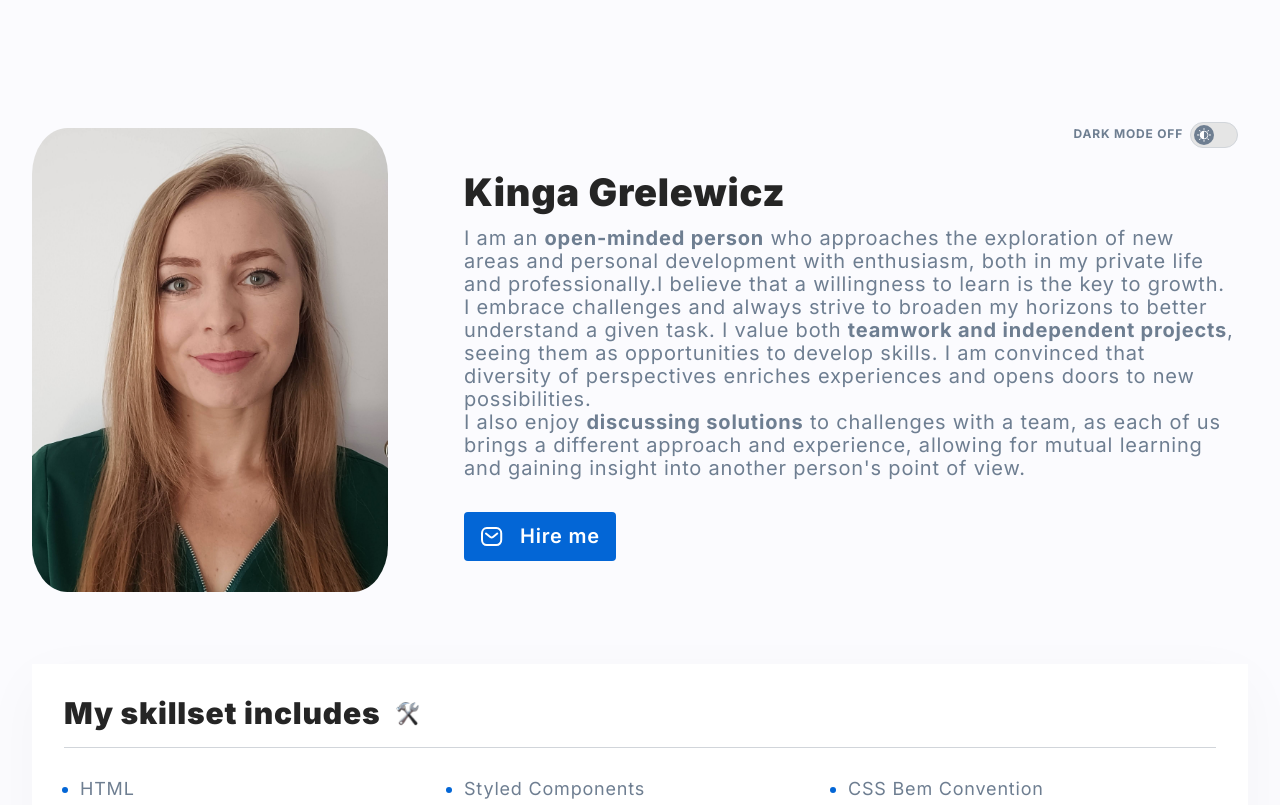
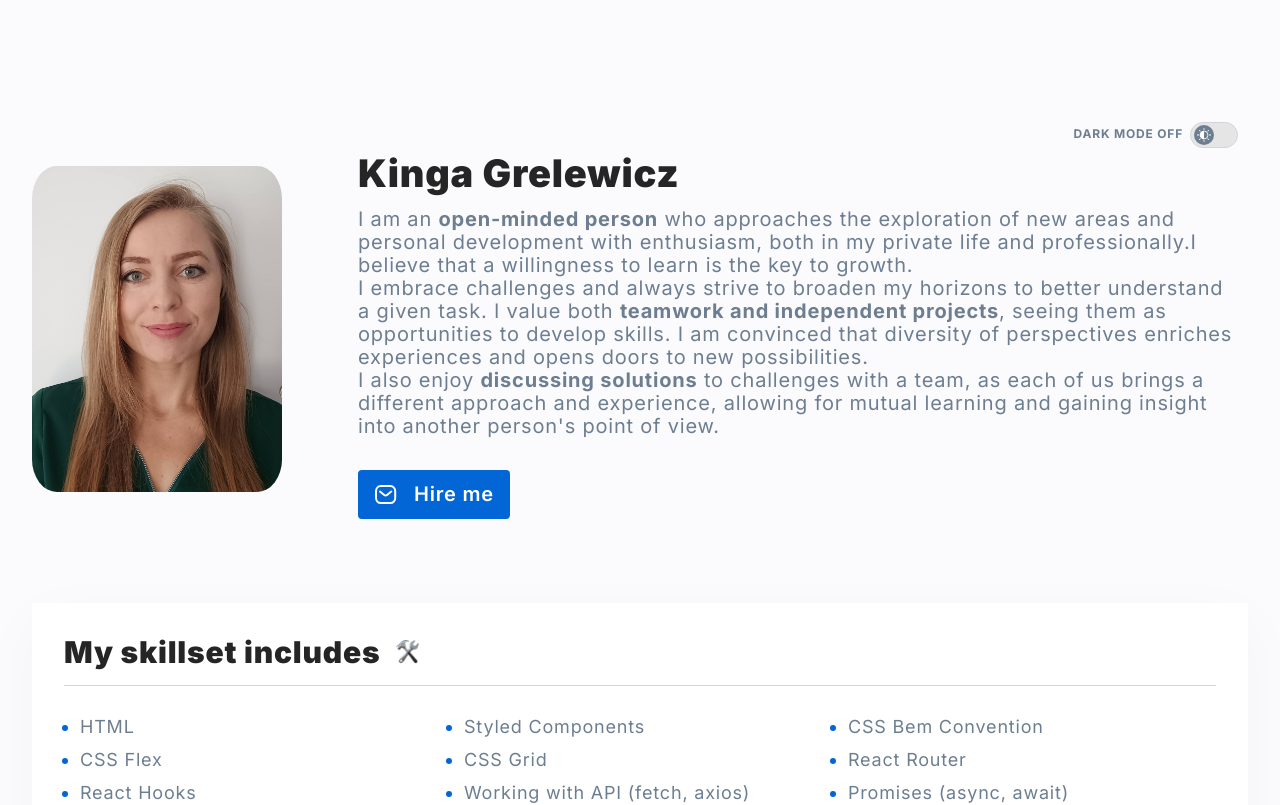
Before and after one commit to KingaGrelewicz/Personal-Homepage, a React (Create React App) app: page / in a window 1280 px wide. Shown: the top 805 px of the page. Built offline with nearby package versions, Linux system fonts and the light colour scheme; no server answers.

Commit message:
Header styles updated

```diff
--- a/src/common/Header/styled.ts
+++ b/src/common/Header/styled.ts
@@ -34,7 +34,7 @@ export const HeaderWrapper = styled.div`
 
 export const HeaderImage = styled.img`
   width: 30vw;
-  max-width: 356px;
+  max-width: 250px;
   border-radius: 10%;
 
   @media (max-width: ${mediaQuery.breakpoints.mobileVertical}px) {
```
